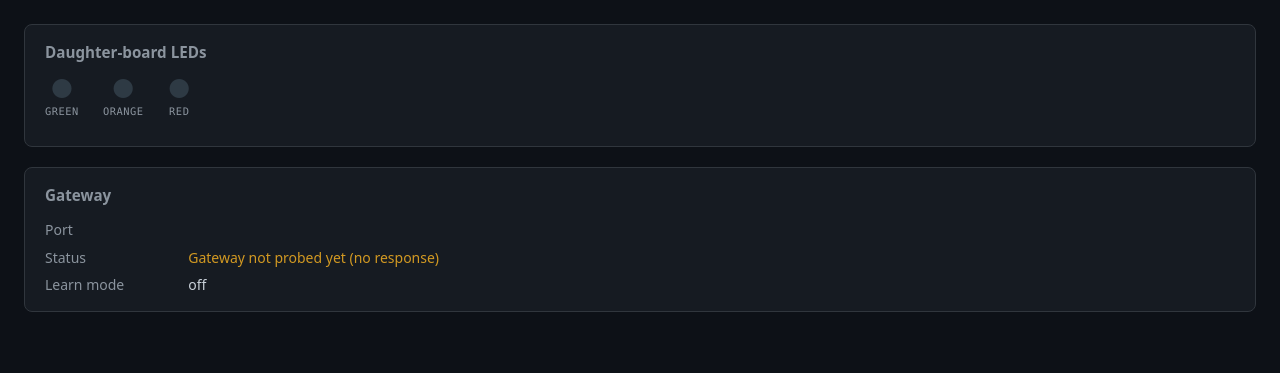
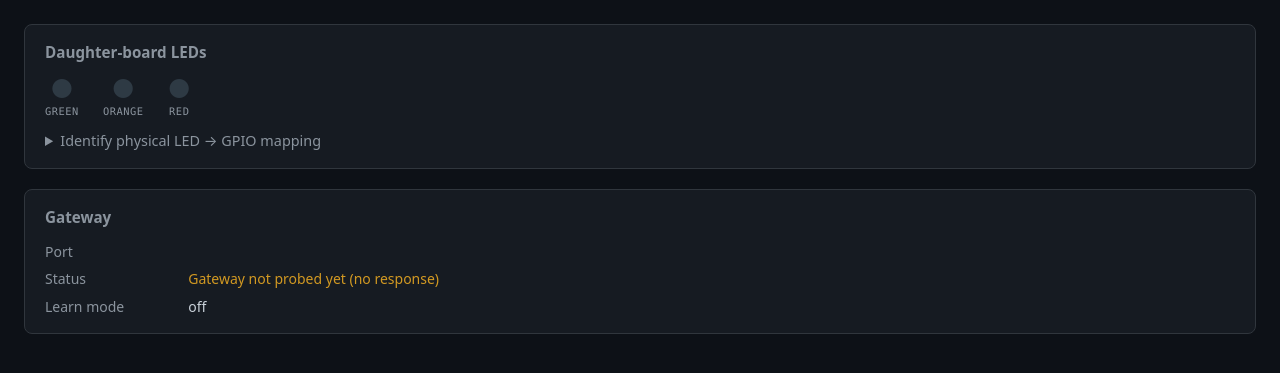
Before and after one commit to bdherouville/beagleboard-enocean, a FastAPI app: template app/src/vdsensor/web/templates/index.html in a window 1280 px wide. Shown: the part 57-430 px from the top of the page. Run offline with FastAPI, Linux system fonts and the light colour scheme; the template is opened without the code that fills it, so the values that code supplies are empty; parts of the project's set-up code (start-up, migrations or seed data) failed here and were passed over.

Commit message:
Dashboard LED panel: afterglow + GPIO identification buttons
User reported: physical red+green LEDs lit, orange dark, but the
dashboard shows all three dots greyed out. Two distinct problems.

1. Dashboard afterglow

   Hardware blinks are 80–200 ms. Dashboard polls /api/leds every 400 ms,
   so on average we sample *between* blinks and miss them — the page
   looks dead even when telegrams are flowing. Fix: client-side afterglow.
   Once the JS observes state=true for a colour, it keeps the dot lit for
   at least AFTERGLOW_MS (600 ms) regardless of subsequent poll results.
   600 ms ≥ poll interval, so every blink is now caught at least once.

2. GPIO identification panel

   The default mapping (green=67, orange=68, red=66) was inferred from the
   legacy Java field names; some daughter-board revisions wire the LEDs
   differently, or the LEDs we *think* are software-driven are actually
   power-rail LEDs not connected to those GPIOs at all.

   Adds a "Identify physical LED → GPIO mapping" expandable panel on the
   dashboard with one button per allowed GPIO (66/67/68/69). Click drives
   that GPIO high for 5 s; the user watches the board and sees which
   colour reacts (or which doesn't react, if a GPIO isn't wired to any LED).

Backend:

  hardware.leds.drive_test_gpio(gpio, duration_ms)
    Standalone async helper. Exports + sets out + 1, sleeps, sets 0.
    Restricted via ALLOWED_TEST_GPIOS (frozenset {66,67,68,69}) so a
    fat-fingered or malicious caller can't toggle eMMC / USR-LED pins.

  POST /api/leds/test  (form: gpio, duration_ms)
    Schedules drive_test_gpio as a background task; returns 200 immediately.
    duration_ms clamped to [100, 10_000].

  GET /api/leds adds a `test_gpios` field so the dashboard learns which
  GPIOs are safe to expose as buttons.

Frontend:

  static/leds.js — afterglow + button rendering + status-line feedback.
  app.css        — .led-test-btn + <details> styling.

73 unit tests pass, ruff clean. Smoke-tested via --fake source: panel
renders, button POST returns 200, out-of-range gpio returns 400.

Co-Authored-By: Claude Opus 4.7 (1M context) <noreply@anthropic.com>

```diff
--- a/app/src/vdsensor/web/routes/pages.py
+++ b/app/src/vdsensor/web/routes/pages.py
@@ -2,12 +2,14 @@
 
 from __future__ import annotations
 
+import asyncio
 from typing import Annotated
 
-from fastapi import APIRouter, Depends, Request
+from fastapi import APIRouter, Depends, Form, HTTPException, Request
 from fastapi.responses import HTMLResponse, JSONResponse
 from fastapi.templating import Jinja2Templates
 
+from ...hardware.leds import ALLOWED_TEST_GPIOS, drive_test_gpio
 from ...transport import Controller
 from ..deps import get_controller, get_templates
 
@@ -40,4 +42,26 @@ async def leds_api(controller: ControllerDep) -> JSONResponse:
     return JSONResponse({
         "state": {color.value: bool(on) for color, on in state.items()},
         "gpios": {color.value: gpio for color, gpio in gpios.items()},
+        "test_gpios": sorted(ALLOWED_TEST_GPIOS),
     })
+
+
+@router.post("/api/leds/test")
+async def leds_test(
+    gpio: Annotated[int, Form()],
+    duration_ms: Annotated[int, Form()] = 5000,
+) -> JSONResponse:
+    """Drive a single GPIO high for `duration_ms`, then low.
+
+    Used from the dashboard "Identify LED" panel: click a GPIO button, watch
+    which physical colour lights up, set VDSENSOR_LED_<COLOR>_GPIO accordingly.
+    """
+    if gpio not in ALLOWED_TEST_GPIOS:
+        raise HTTPException(
+            status_code=400,
+            detail=f"gpio {gpio} not in {sorted(ALLOWED_TEST_GPIOS)}",
+        )
+    duration_ms = max(100, min(duration_ms, 10_000))    # clamp to 0.1..10 s
+    asyncio.create_task(drive_test_gpio(gpio, duration_ms=duration_ms),
+                        name=f"led-test-{gpio}")
+    return JSONResponse({"gpio": gpio, "duration_ms": duration_ms, "ok": True})
--- a/app/src/vdsensor/web/static/app.css
+++ b/app/src/vdsensor/web/static/app.css
@@ -92,3 +92,21 @@ tbody tr:first-child { background: rgba(88, 166, 255, 0.06); }
 
 .decoded dt { font-size: 0.85rem; text-transform: uppercase; letter-spacing: 0.05em; }
 .decoded dd { font-size: 1.15rem; font-family: var(--mono); color: var(--accent); }
+
+details { margin-top: 0.8rem; }
+details summary { cursor: pointer; color: var(--muted); font-size: 0.9rem; }
+details summary:hover { color: var(--accent); }
+
+.leds-test { display: flex; gap: 0.4rem; flex-wrap: wrap; margin: 0.6rem 0; }
+.led-test-btn {
+  background: var(--card);
+  color: var(--fg);
+  border: 1px solid var(--border);
+  border-radius: 4px;
+  padding: 0.25rem 0.6rem;
+  font-family: var(--mono);
+  font-size: 0.85rem;
+  cursor: pointer;
+}
+.led-test-btn:hover:not(:disabled) { border-color: var(--accent); color: var(--accent); }
+.led-test-btn:disabled { opacity: 0.5; cursor: not-allowed; }
--- a/app/src/vdsensor/web/static/leds.js
+++ b/app/src/vdsensor/web/static/leds.js
@@ -1,25 +1,80 @@
 // Polls /api/leds at 0.4 s and toggles a CSS class on each LED dot.
-// Light enough to keep up with TX/RX blink patterns without WebSockets.
+// "Afterglow": once we observe state=true for a colour, the dot stays lit
+// for at least AFTERGLOW_MS so 80 ms hardware blinks are still catchable
+// at our polling rate. Without this, the dashboard looks dead between
+// blinks even when telegrams are arriving normally.
 (function () {
   const root = document.getElementById("leds");
   const gpioLabel = document.getElementById("leds-gpios");
+  const testRoot = document.getElementById("leds-test");
+  const testStatus = document.getElementById("leds-test-status");
   if (!root) return;
+
+  const AFTERGLOW_MS = 600;
+  const lastOn = { green: 0, orange: 0, red: 0 };
 
   async function tick() {
     try {
       const r = await fetch("/api/leds", { cache: "no-store" });
       if (!r.ok) return;
       const j = await r.json();
+
+      const now = Date.now();
+      for (const c of ["green", "orange", "red"]) {
+        if (j.state[c]) lastOn[c] = now;
+      }
       for (const span of root.querySelectorAll(".led")) {
         const c = span.dataset.color;
-        span.classList.toggle("on", !!j.state[c]);
+        const lit = j.state[c] || (now - lastOn[c] < AFTERGLOW_MS);
+        span.classList.toggle("on", !!lit);
       }
       if (gpioLabel && j.gpios) {
         gpioLabel.textContent =
-          `GPIO mapping: green=${j.gpios.green}, orange=${j.gpios.orange}, red=${j.gpios.red}`;
+          `Mapped GPIOs — green=${j.gpios.green}, orange=${j.gpios.orange}, red=${j.gpios.red}`;
+      }
+      if (testRoot && testRoot.childElementCount === 0 && j.test_gpios) {
+        renderTestButtons(j.test_gpios, j.gpios);
       }
     } catch { /* ignore */ }
   }
+
+  function renderTestButtons(gpios, mapping) {
+    // Reverse map gpio→color for hint labels.
+    const byGpio = {};
+    if (mapping) for (const [c, g] of Object.entries(mapping)) byGpio[g] = c;
+    for (const gpio of gpios) {
+      const btn = document.createElement("button");
+      btn.type = "button";
+      btn.className = "led-test-btn";
+      const hint = byGpio[gpio] ? ` (mapped to ${byGpio[gpio]})` : "";
+      btn.textContent = `GPIO ${gpio}${hint}`;
+      btn.addEventListener("click", () => testGpio(gpio, btn));
+      testRoot.appendChild(btn);
+    }
+  }
+
+  async function testGpio(gpio, btn) {
+    btn.disabled = true;
+    if (testStatus) testStatus.textContent = `driving GPIO ${gpio} high for 5 s — watch the board…`;
+    try {
+      const fd = new FormData();
+      fd.set("gpio", gpio);
+      fd.set("duration_ms", "5000");
+      const r = await fetch("/api/leds/test", { method: "POST", body: fd });
+      if (!r.ok) throw new Error(await r.text());
+      // re-enable after the drive finishes; add a 200 ms grace.
+      await new Promise(res => setTimeout(res, 5200));
+      if (testStatus) testStatus.textContent = `GPIO ${gpio}: done. Which colour lit up?`;
+    } catch (e) {
+      if (testStatus) {
+        testStatus.textContent = `GPIO ${gpio}: failed — ${e.message || e}`;
+        testStatus.classList.add("warn");
+      }
+    } finally {
+      btn.disabled = false;
+    }
+  }
+
   tick();
   setInterval(tick, 400);
 })();
--- a/app/src/vdsensor/web/templates/index.html
+++ b/app/src/vdsensor/web/templates/index.html
@@ -9,6 +9,20 @@
     <span class="led red"     data-color="red"    title="error">●<small>red</small></span>
   </div>
   <p class="muted" id="leds-gpios"></p>
+
+  <details>
+    <summary>Identify physical LED → GPIO mapping</summary>
+    <p class="muted">
+      Each button drives one GPIO high for 5 seconds. Watch the
+      daughter-board to see which physical colour lights up, then update
+      <code>VDSENSOR_LED_GREEN_GPIO</code> /
+      <code>VDSENSOR_LED_ORANGE_GPIO</code> /
+      <code>VDSENSOR_LED_RED_GPIO</code> in
+      <code>/opt/vdsensor/.env</code> if your wiring differs from the defaults.
+    </p>
+    <div id="leds-test" class="leds-test"></div>
+    <p id="leds-test-status" class="muted"></p>
+  </details>
 </section>
 
 <section class="card">
```
Also changed, not shown: app/src/vdsensor/hardware/leds.py (+30 -0 lines).
